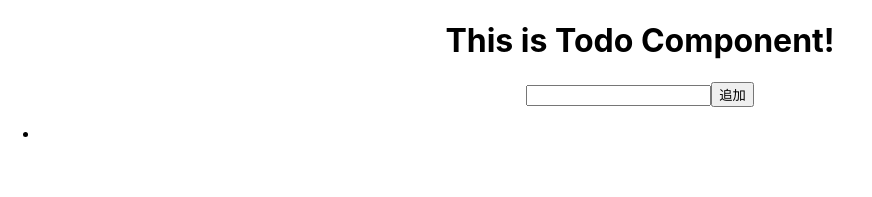
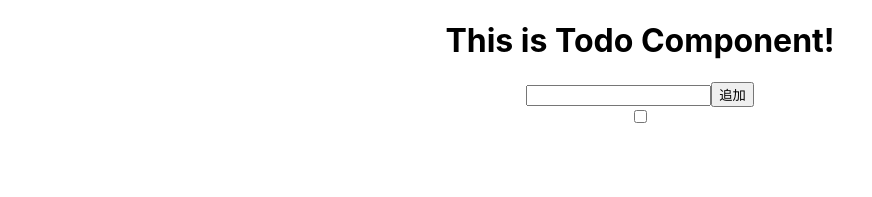
Before and after one commit to sho03/todo, a React (Create React App) app: page / in a window 1280 px wide. Both pictures are taken after a click on the button "追加". Shown: the top 197 px of the page, without its empty margins (0-872 px from the left). Built offline with nearby package versions, Linux system fonts and the light colour scheme.

Commit message:
feat: 各タスクにチェックボックスを出力するように修正

```diff
--- a/src/component/TodoList.tsx
+++ b/src/component/TodoList.tsx
@@ -3,10 +3,18 @@ import { Task } from "../domain/Task";
 
 export function TodoList(props: Props) {
 
+  const todoList = () => {
+    return props.tasks.map(task => {
+      return(
+      <div key={task.title}>
+        <span>{task.title}</span>
+        <input type="checkbox" defaultChecked={task.done}/>
+      </div>
+      )
+    })
+  };
   return <div>
-    <ul>
-      {props.tasks.map(task=> <li key={task.title}>{task.title}</li>)}
-    </ul>
+    {todoList()}
   </div>
 }
 
```
